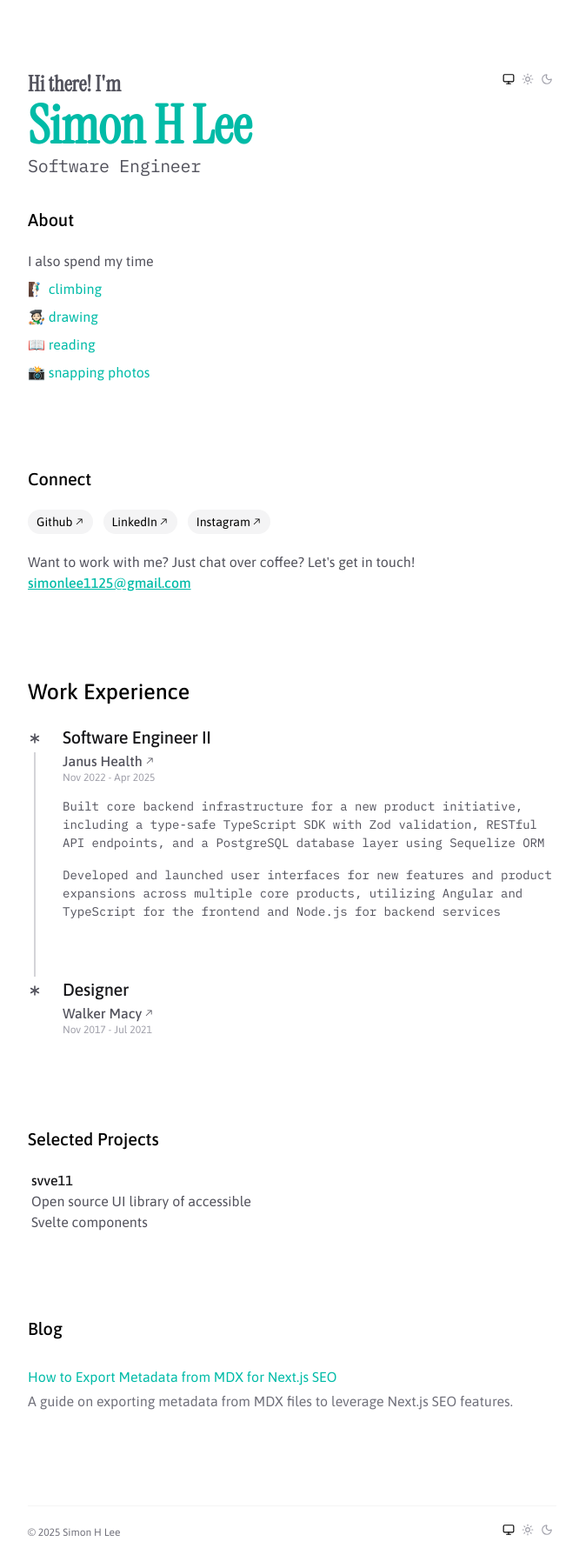
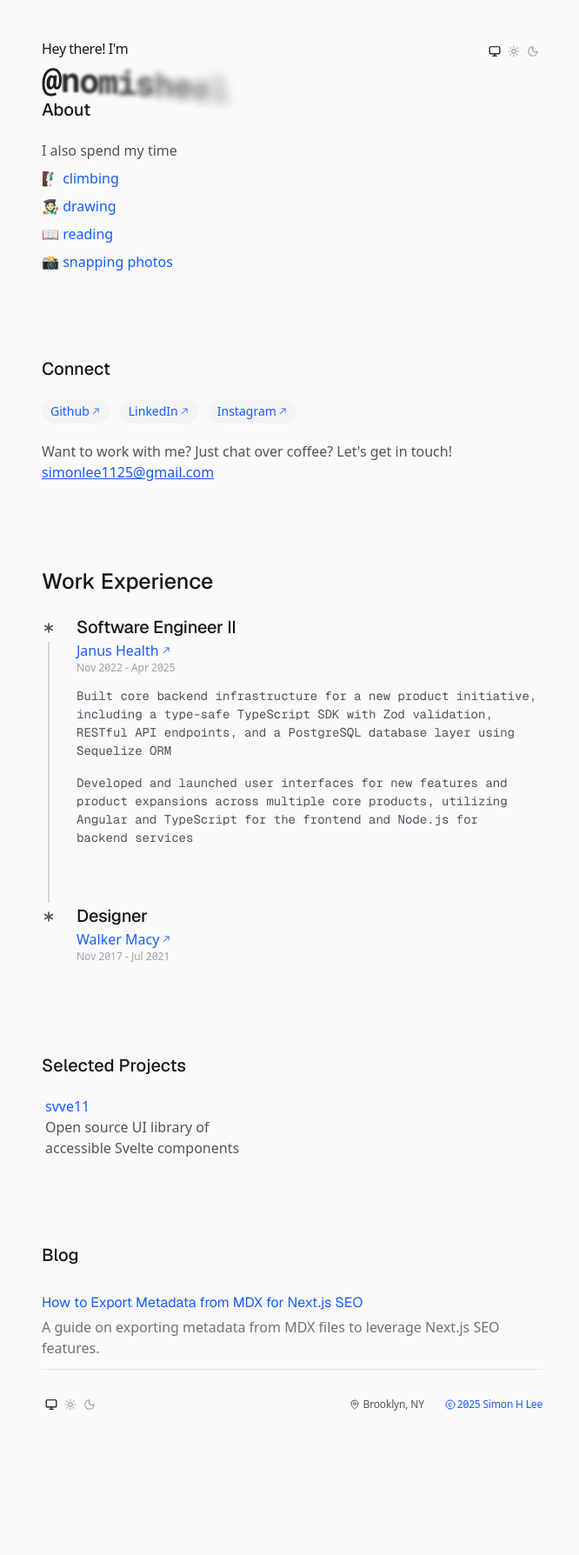
Before and after one commit to LeeSimonH/simonhlee.com, a Next.js app: page / in a window 1280 px wide. Shown: the whole page at 87% size, without its empty margins (304-970 px from the left). After the commit the page ends 1655 px from the top, so only its background shows below. Built offline with nearby package versions, Linux system fonts and the light colour scheme.

Commit message:
refactor(app): update layout, header/footer, and global styles

```diff
--- a/app/footer.tsx
+++ b/app/footer.tsx
@@ -1,15 +1,32 @@
 'use client'
-
+import { MapPinIcon, CopyrightIcon } from 'lucide-react'
 import ThemeSwitch from '@/components/theme-switch'
 
 export function Footer() {
   return (
-    <footer className="mt-24 border-t border-zinc-100 px-0 py-4 dark:border-zinc-800">
-      <div className="flex items-center justify-between">
-        <a href="https://github.com/leesimonh" target="_blank">
-          <span className="text-xs text-zinc-500">© 2025 Simon H Lee</span>
+    <footer className="text-secondary border-muted border-t px-0 py-8 dark:border-zinc-800">
+      <div className="relative flex min-w-full items-center justify-end gap-6 text-xs tracking-tight">
+        <div className="absolute left-0 text-xs">
+          <ThemeSwitch />
+        </div>
+
+        <div className="inline-flex content-center items-center gap-1">
+          <MapPinIcon size={12} />
+          <span>Brooklyn, NY</span>
+        </div>
+
+        <a
+          href="https://github.com/leesimonh"
+          target="_blank"
+          className="inline-flex items-center justify-end gap-0.5"
+        >
+          <CopyrightIcon size={12} />
+          2025 Simon H Lee
         </a>
-        <div className="text-xs text-zinc-400">
+      </div>
+
+      <div className="hidden min-w-full grid-cols-12 place-items-end gap-8 text-xs tracking-tight">
+        <div className="col-span-2 text-xs">
           <ThemeSwitch />
         </div>
       </div>
--- a/app/globals.css
+++ b/app/globals.css
@@ -35,34 +35,76 @@
   --sh-entity: #e0af68;
 }
 
-@theme inline {
-  --font-sans: var(--font-asap), var(--font-instrument-sans);
-  --font-serif-display: var(--font-instrument-serif);
-  --font-mono: var(--font-ibm-plex-mono);
-}
+@theme inline @layer utilities {
+  /* Default Fonts */
+  --font-sans: var(--font-geist), var(--font-instrument-sans), ui-sans-serif, system-ui, sans-serif;
 
-@theme static {
-  --color-primary: var(--color-teal-600);
-  --color-primary-hover: var(--color-teal-800);
-}
+  --font-mono: var(--font-geist-mono), ui-monospace, monospace;
 
-@theme static .dark {
-  --color-primary: var(--color-teal-500);
-  --color-primary-hover: var(--color-teal-600);
+  /* Specialized Fonts */
+  --font-heading: var(--font-geist);
+
+  /*#region MARK: Custom Colors */
+  --color-lilac: oklch(0.785 0.098 294.3);
+  /*#endregion Custom Colors */
 }
 
 @layer base {
-  ::selection {
-    background: var(--color-primary);
-    color: var(--color-white);
+  html,
+  body {
+    --default-font-feature-settings:
+      'calt' 1, 'liga' 1, 'ss20' 1, 'cv01' 1, 'cv03' 1, 'cv08' 1, 'cv10' 1, 'cv11' 1, 'cv12' 1,
+      'cv14' 1, 'cv16' 1, 'cv19' 0, 'cv20' 1, 'zero' 1;
   }
 
-  a {
-    color: var(--color-primary);
+  /* Header fonts */
+  h1,
+  h2,
+  h3,
+  h4 {
+    @apply font-heading;
   }
 
-  a:hover {
-    color: var(--color-white);
-    background: var(--color-primary-hover);
+  ::selection {
+    color: var(--color-background);
+    background: var(--color-primary);
+  }
+
+  code,
+  kbd,
+  samp,
+  pre {
+    @apply font-mono;
   }
 }
+
+@layer utilities {
+  .font-heading {
+    @apply text-primary font-heading leading-tighter font-semibold tracking-tighter;
+  }
+
+  .bg-muted {
+    background-color: color-mix(in srgb, var(--color-zinc-100) 75%, var(--color-zinc-200) 25%);
+    @variant dark {
+      background-color: color-mix(in srgb, var(--color-zinc-900) 80%, transparent 20%);
+    }
+  }
+}
+
+@layer utilities {
+  :is(a, .link) {
+    @apply text-link cursor-pointer font-medium transition-colors duration-200;
+
+    &:hover {
+      @apply text-link-hover-fg bg-link-hover-bg;
+    }
+  }
+
+  .btn-link {
+    @apply text-link cursor-pointer font-medium transition-colors duration-200;
+
+    &:hover {
+      @apply text-link-hover-bg;
+    }
+  }
+}
--- a/app/header.tsx
+++ b/app/header.tsx
@@ -1,14 +1,19 @@
 'use client'
 
+import ThemeSwitch from '@/components/theme-switch'
+import { TextEffect } from '@/components/ui/text-effect'
+import { TextLoop } from '@/components/ui/text-loop'
 import { motion } from 'motion/react'
-import { TextEffect } from '@/components/ui/text-effect'
-import Link from 'next/link'
-import ThemeSwitch from '@/components/theme-switch'
 
 export function Header() {
   return (
-    <header className="mb-8 flex items-center justify-between">
+    <header className="text-body-primary relative top-0 right-0 left-0 flex w-full font-sans">
+      <span className="absolute top-0 right-0 z-50">
+        <ThemeSwitch />
+      </span>
+
       <motion.div
+        className="flex flex-col"
         variants={{
           hidden: { opacity: 0 },
           visible: {
@@ -20,34 +25,31 @@ export function Header() {
         }}
       >
         <TextEffect
-          as="p"
-          preset="fade"
+          as="span"
+          preset="slide"
           per="char"
-          className="font-serif-display text-xl font-semibold tracking-normal text-zinc-600 dark:text-zinc-400"
-          delay={0.5}
+          className="mb-2 inline max-w-fit leading-none tracking-tighter"
+          delay={0.2}
         >
-          Hi there! I'm
+          Hey there! I'm
         </TextEffect>
 
-        <Link
-          href="/"
-          className="font-serif-display text-primary text-5xl font-black tracking-normal hover:text-white"
-        >
-          Simon H Lee
-        </Link>
-        <TextEffect
-          as="p"
-          preset="fade"
-          per="char"
-          className="font-mono text-lg tracking-tight text-zinc-600 dark:text-zinc-500"
-          delay={0.5}
-        >
-          Software Engineer
-        </TextEffect>
+        <TextLoop className="transition-all" interval={5}>
+          {['Simon', '@nomisheel', '@crimpwimp', '/in/simonhlee', 'github/LeeSimonH'].map((nn) => (
+            <TextEffect
+              as="code"
+              preset="fade-in-blur"
+              per="char"
+              delay={0.3}
+              speedSegment={0.6}
+              className="tracking-tightest font-mono text-3xl leading-none font-bold"
+              key={nn}
+            >
+              {nn}
+            </TextEffect>
+          ))}
+        </TextLoop>
       </motion.div>
-      <div className="self-start text-xs text-zinc-400">
-        <ThemeSwitch />
-      </div>
     </header>
   )
 }
--- a/app/layout.tsx
+++ b/app/layout.tsx
@@ -1,14 +1,9 @@
 import type { Metadata, Viewport } from 'next'
-import {
-  Asap,
-  IBM_Plex_Mono,
-  Instrument_Sans,
-  Instrument_Serif,
-} from 'next/font/google'
+import { ThemeProvider } from 'next-themes'
+import { Geist, Geist_Mono } from 'next/font/google'
+import { Footer } from './footer'
 import './globals.css'
 import { Header } from './header'
-import { Footer } from './footer'
-import { ThemeProvider } from 'next-themes'
 
 export const viewport: Viewport = {
   width: 'device-width',
@@ -28,28 +23,25 @@ export const metadata: Metadata = {
   description: '...',
 }
 
-const instrumentSans = Instrument_Sans({
-  variable: '--font-instrument-sans',
+//#region MARK: Fonts
+/**
+ * Default Monospaced
+ */
+const geistMono = Geist_Mono({
+  variable: '--font-geist-mono',
   subsets: ['latin'],
   display: 'swap',
 })
 
-const instrumentSerif = Instrument_Serif({
-  variable: '--font-instrument-serif',
-  weight: '400',
+/**
+ * Default Sans-Serif
+ */
+const geist = Geist({
+  variable: '--font-geist',
   subsets: ['latin'],
+  display: 'swap',
 })
-
-const ibmPlexMono = IBM_Plex_Mono({
-  variable: '--font-ibm-plex-mono',
-  subsets: ['latin'],
-  weight: ['100', '400', '700'],
-})
-
-const asap = Asap({
-  variable: '--font-asap',
-  subsets: ['latin'],
-})
+//#endregion Fonts
 
 export default function RootLayout({
   children,
@@ -59,7 +51,7 @@ export default function RootLayout({
   return (
     <html lang="en" suppressHydrationWarning>
       <body
-        className={`${ibmPlexMono.variable} ${asap.variable} ${instrumentSans.variable} ${instrumentSerif.variable} bg-white antialiased dark:bg-zinc-950`}
+        className={`${geistMono.variable} ${geist.variable} bg-background-primary text-body-primary font-sans antialiased`}
       >
         <ThemeProvider
           enableSystem={true}
@@ -67,8 +59,8 @@ export default function RootLayout({
           storageKey="theme"
           defaultTheme="system"
         >
-          <div className="flex min-h-screen w-full flex-col font-sans">
-            <div className="relative mx-auto w-full max-w-screen-sm flex-1 px-4 pt-20">
+          <div className="flex min-h-screen w-full flex-col items-center">
+            <div className="relative mx-auto w-full max-w-screen-sm px-8 pt-12 font-sans">
               <Header />
               {children}
               <Footer />
```
